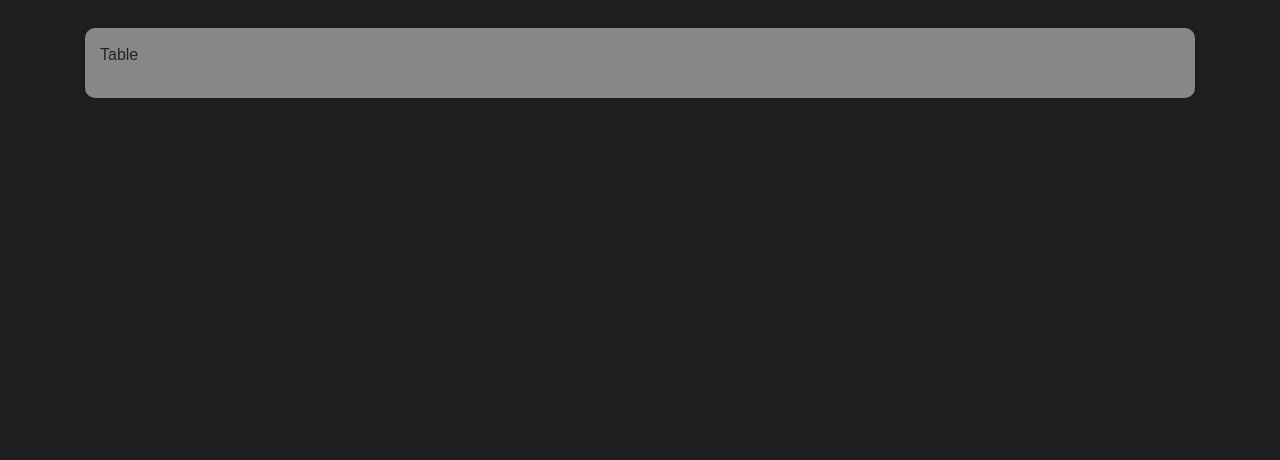
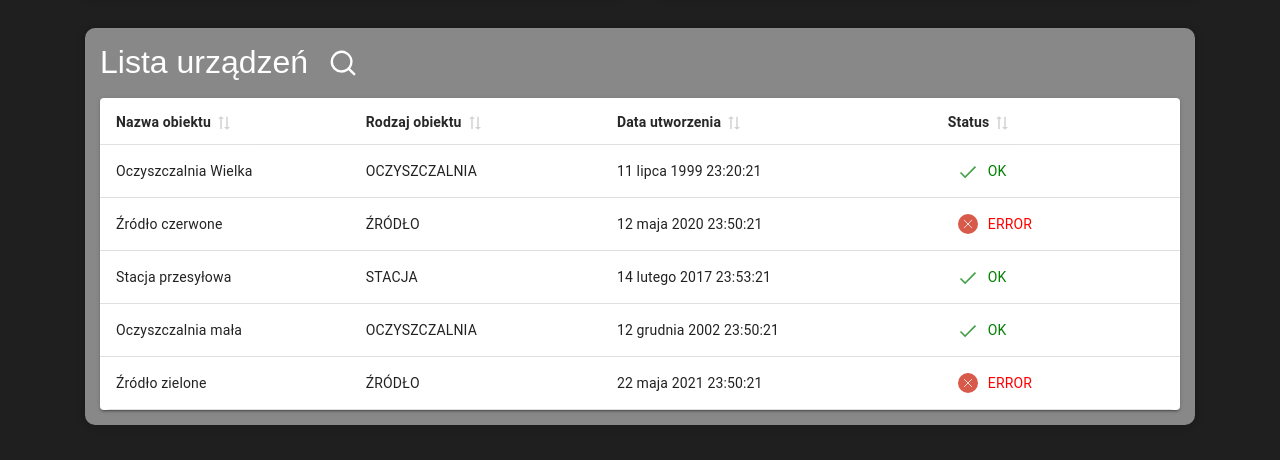
Before and after one commit to OskV2/siec-wodociagow, a React (Create React App) app: page / in a window 1280 px wide. Shown: the part 224-684 px from the top of the page. Built offline with nearby package versions, Linux system fonts and the light colour scheme.

Commit message:
feat: added table component

```diff
--- a/package.json
+++ b/package.json
@@ -6,6 +6,11 @@
     "@testing-library/jest-dom": "^4.2.4",
     "@testing-library/react": "^9.4.1",
     "@testing-library/user-event": "^7.2.1",
+    "@emotion/react": "^11.11.1",
+    "@emotion/styled": "^11.11.0",
+    "@mui/icons-material": "^5.11.16",
+    "@mui/material": "^5.13.5",
+    "material-react-table": "^1.13.0",
     "d3-drag": "1.2.4",
     "d3-force": "2.0.1",
     "d3-shape": "1.3.5",
--- a/src/components/WaterworksTable/WaterworksTable.js
+++ b/src/components/WaterworksTable/WaterworksTable.js
@@ -1,9 +1,165 @@
-import React from 'react'
+import React, { useState } from "react";
+import { MaterialReactTable } from "material-react-table";
+import { MRT_Localization_PL } from 'material-react-table/locales/pl'; //Import Material React Table Translations
 
-const Table = () => {
+import "./WaterworksTable.scss";
+
+//import images for table
+import Error from "../../img/error.svg";
+import Checkmark from "../../img/ok.svg";
+import Search from "../../img/search.svg";
+
+const WaterworksTable = () => {
+  const [searchValue, setSearchValue] = useState("");
+  const [showSearch, setShowSearch] = useState(false);
+
+  //function for formatting date
+  const formatDate = (dateString) => {
+    const options = {
+      day: "2-digit",
+      month: "long",
+      year: "numeric",
+      hour: "2-digit",
+      minute: "2-digit",
+      second: "2-digit",
+    };
+
+    const date = new Date(dateString);
+    return date.toLocaleDateString("pl-PL", options);
+  };
+
+  //function for formatting status of device
+  // if status is 'OK' then return green checkmark and proper class
+  // if status is 'ERROR' then return red error icon and proper class
+  const formatStatus = (state) => {
+    {
+      if (state === "OK") {
+        return (
+          <div className="table__status d-flex">
+            <img className="table__status__img" src={Checkmark} alt="Ok" />
+            <span className="table__status--ok">{state}</span>
+          </div>
+        );
+      } else {
+        return (
+          <div className="table__status d-flex">
+            <img className="table__status__img" src={Error} alt="Error" />
+            <span className="table__status--error">{state}</span>
+          </div>
+        );
+      }
+    }
+  };
+
+  //function for showing and closing search input
+  const openAndCloseSearch = () => {
+    setShowSearch(!showSearch);
+  }
+
+  //data for table
+  const data = [
+    {
+      name: "Oczyszczalnia Wielka",
+      type: "OCZYSZCZALNIA",
+      date: formatDate("1999-07-11T23:20:21.817Z"),
+      state: formatStatus("OK"),
+    },
+    {
+      name: "Źródło czerwone",
+      type: "ŹRÓDŁO",
+      date: formatDate("2020-05-12T23:50:21.817Z"),
+      state: formatStatus("ERROR"),
+    },
+    {
+      name: "Stacja przesyłowa",
+      type: "STACJA",
+      date: formatDate("2017-02-14T23:53:21.817Z"),
+      state: formatStatus("OK"),
+    },
+    {
+      name: "Oczyszczalnia mała",
+      type: "OCZYSZCZALNIA",
+      date: formatDate("2002-12-12T23:50:21.817Z"),
+      state: formatStatus("OK"),
+    },
+    {
+      name: "Źródło zielone",
+      type: "ŹRÓDŁO",
+      date: formatDate("2021-05-22T23:50:21.817Z"),
+      state: formatStatus("ERROR"),
+    },
+  ];
+
+  //table columns and data assigned to them
+  const columns = [
+    {
+      accessorKey: "name",
+      header: "Nazwa obiektu",
+      size: 150,
+    },
+    {
+      accessorKey: "type",
+      header: "Rodzaj obiektu",
+      size: 150,
+    },
+    {
+      accessorKey: "date",
+      header: "Data utworzenia",
+      size: 200,
+    },
+    {
+      accessorKey: "state",
+      header: "Status",
+      size: 150,
+    },
+  ];
+
+  //filtering data with input
+  const filteredData = data.filter((item) => {
+    //get state from span item, because item.state is object of image and span
+    //so i could't get data directly from it
+    const stateString = item.state.props.children[1];
+    const state = stateString.props.children.toLowerCase();
+
+    return (
+      item.name.toLowerCase().includes(searchValue.toLowerCase()) ||
+      item.type.toLowerCase().includes(searchValue.toLowerCase()) ||
+      item.date.toLowerCase().includes(searchValue.toLowerCase()) ||
+      state.toLowerCase().includes(searchValue.toLowerCase())
+    );
+  });
+
   return (
-    <div>Table</div>
-  )
-}
+    <>
+      <div className="table">
+        <h2 className="table__title">Lista urządzeń</h2>
+        <div className="table__search">
+          <img
+            className="table__search__icon"
+            src={Search}
+            alt="Search icon"
+            onClick={openAndCloseSearch}
+          />
+          <input
+            className={'table__search__input ' + (showSearch ? ' table__search__input--active ' : 'table__search__input--inactive ')}
+            type="text"
+            value={searchValue}
+            onChange={(e) => setSearchValue(e.target.value)}
+          />
+        </div>
+      </div>
+      <MaterialReactTable
+        enableColumnActions={false}  //disable unnecessary actions in table
+        enableColumnFilters={false}
+        enablePagination={false}
+        enableBottomToolbar={false}
+        enableTopToolbar={false}
+        columns={columns}
+        data={filteredData}
+        localization={MRT_Localization_PL} // added translation so "No records to display" is in polish
+      />
+    </>
+  );
+};
 
-export default Table
+export default WaterworksTable;
--- a/src/components/WaterworksTable/WaterworksTable.scss
+++ b/src/components/WaterworksTable/WaterworksTable.scss
@@ -0,0 +1,104 @@
+@import '../../index';
+
+.table {
+    display: flex;
+    gap: 15px;
+    margin-bottom: 15px;
+
+    @media(max-width: 991px) {
+        flex-direction: column;
+    }
+
+    &__title {
+        color: $white;
+        margin: 0;
+
+        @media(max-width: 991px) {
+            text-align: center;
+        }
+    }
+
+    &__search {
+        display: flex;
+        justify-content: center;
+
+        &__icon {
+            width: 40px;
+            height: 40px;
+            margin-right: 15px;
+        }
+
+        &__input {
+            width: 0px;
+            padding: 0;
+            height: 40px;
+            background-color: $white;
+            border-radius: 75px;
+            border: none;
+            transition: width 0.3s ease, padding 0.3s ease;
+            overflow: hidden;
+            white-space: nowrap;
+            animation-duration: 0.3s;
+            animation-fill-mode: forwards;
+
+            &--active {
+                width: 250px;
+                padding: 0 10px;
+                animation-name: expandSearch;
+            }
+
+            &--inactive {
+                width: 0;
+                padding: 0;
+                animation-name: collapseSearch;
+            }
+
+            &:focus {
+                outline: none;
+            }
+
+            @keyframes expandSearch {
+                from {
+                    width: 0;
+                    padding: 0;
+                }
+                to {
+                    width: 250px;
+                    padding: 0 20px;
+                }
+            }
+
+            @keyframes collapseSearch {
+                from {
+                    width: 250px;
+                    padding: 0 20px;
+                }
+                to {
+                    width: 0;
+                    padding: 0;
+                }
+            }
+        }
+    }
+
+    &__status {
+        &__img {
+            width: 20px;
+            height: 20px;
+            margin: 0px 10px;
+        }
+
+        &--ok {
+            color: green;
+        }
+
+        &--error {
+            color: red;
+        }
+    }
+}
+
+.MuiPaper-root,
+.MuiTableContainer-root {
+    border-radius: 10px;
+}
--- a/src/pages/TablePage.js
+++ b/src/pages/TablePage.js
@@ -1,12 +1,20 @@
 import React from 'react'
 
 import Hero from "../components/Hero/Hero";
+import Card from '../components/Card/Card';
+import WaterworksTable from '../components/WaterworksTable/WaterworksTable';
 
 const TablePage = () => {
   return (
     <>
       <Hero />
-      <div>TablePage</div>
+      <div className="container">
+        <div className="row">
+          <Card className="col-12">
+            <WaterworksTable />
+          </Card>
+        </div>
+      </div>
     </>
   )
 }
```
Also changed, not shown: src/img/search.svg (added).
